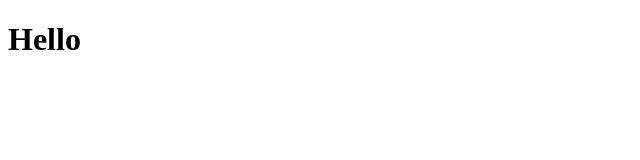
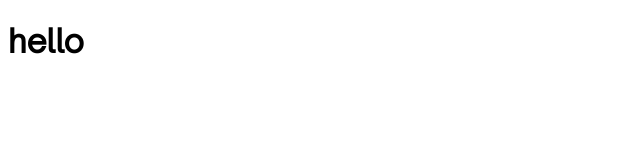
Before and after one commit to MichaelEdes/my-portfolio, a React (Create React App) app in the folder client/: page / in a window 1280 px wide. Shown: the top 160 px of the page, without its empty margins (0-640 px from the left). Built offline with nearby package versions, Linux system fonts and the light colour scheme.

Commit message:
chore: setting up styling and fonts

```diff
--- /dev/null
+++ b/client/src/components/NavBar/NavBar.tsx
@@ -0,0 +1 @@
+export const NavBar = () => {};
--- a/client/src/pages/Home/Home.module.scss
+++ b/client/src/pages/Home/Home.module.scss
@@ -0,0 +1,7 @@
+@font-face {
+  font-family: "Open Sauce One Regular";
+  font-style: normal;
+  font-weight: normal;
+  src: local("Open Sauce One Regular"),
+    url("../../assets/fonts/OpenSauceOne-Regular.woff") format("woff");
+}
--- a/client/src/pages/Home/Home.tsx
+++ b/client/src/pages/Home/Home.tsx
@@ -1,11 +1,14 @@
 import React from "react";
-import "./Home.module.scss";
+import styled from "./Home.module.scss";
+import "../../styles/global.scss";
 
 function Home() {
   return (
     <div className="App">
-      <header className="App-header">
-        <h1>Hello</h1>
+      <header className={styled.header}>
+        <div>
+          <h1 className="hello">hello</h1>
+        </div>
       </header>
     </div>
   );
--- a/client/src/styles/global.css
+++ /dev/null
@@ -1,3 +0,0 @@
-
-
-/*# sourceMappingURL=global.css.map */
--- /dev/null
+++ b/client/src/styles/global.scss
@@ -0,0 +1,8 @@
+@font-face {
+  font-family: "Open Sauce One";
+  src: url("../assets/fonts/OpenSauceOne-Regular.woff");
+}
+
+body {
+  font-family: "Open Sauce One Regular";
+}
--- a/client/src/styles/variables.css
+++ /dev/null
@@ -1,3 +0,0 @@
-
-
-/*# sourceMappingURL=variables.css.map */
```
Also changed, not shown: client/src/assets/fonts/OpenSauceOne-Regular.woff (added), client/src/components/NavBar/NavBar.scss (added), client/src/styles/variables.scss (added).
